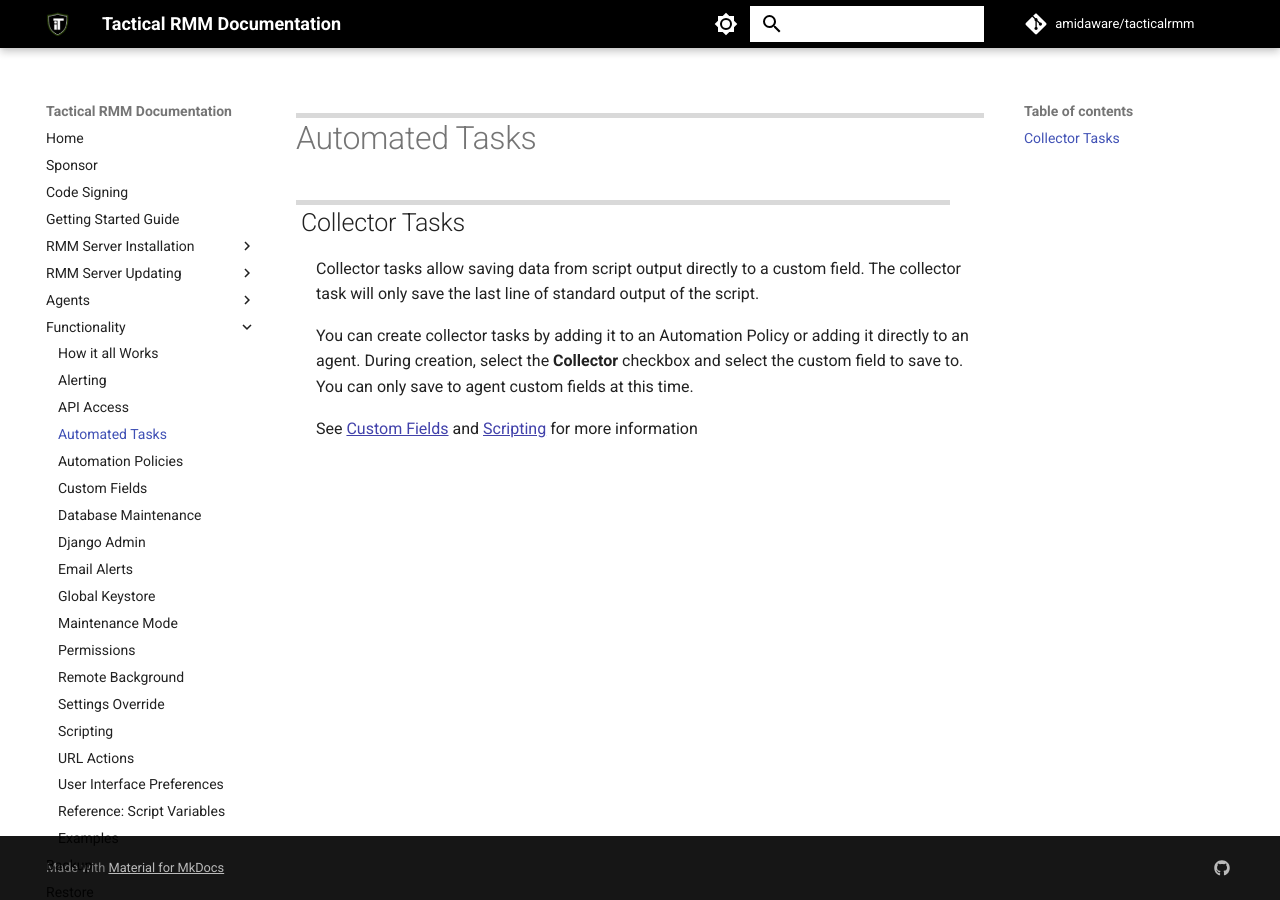
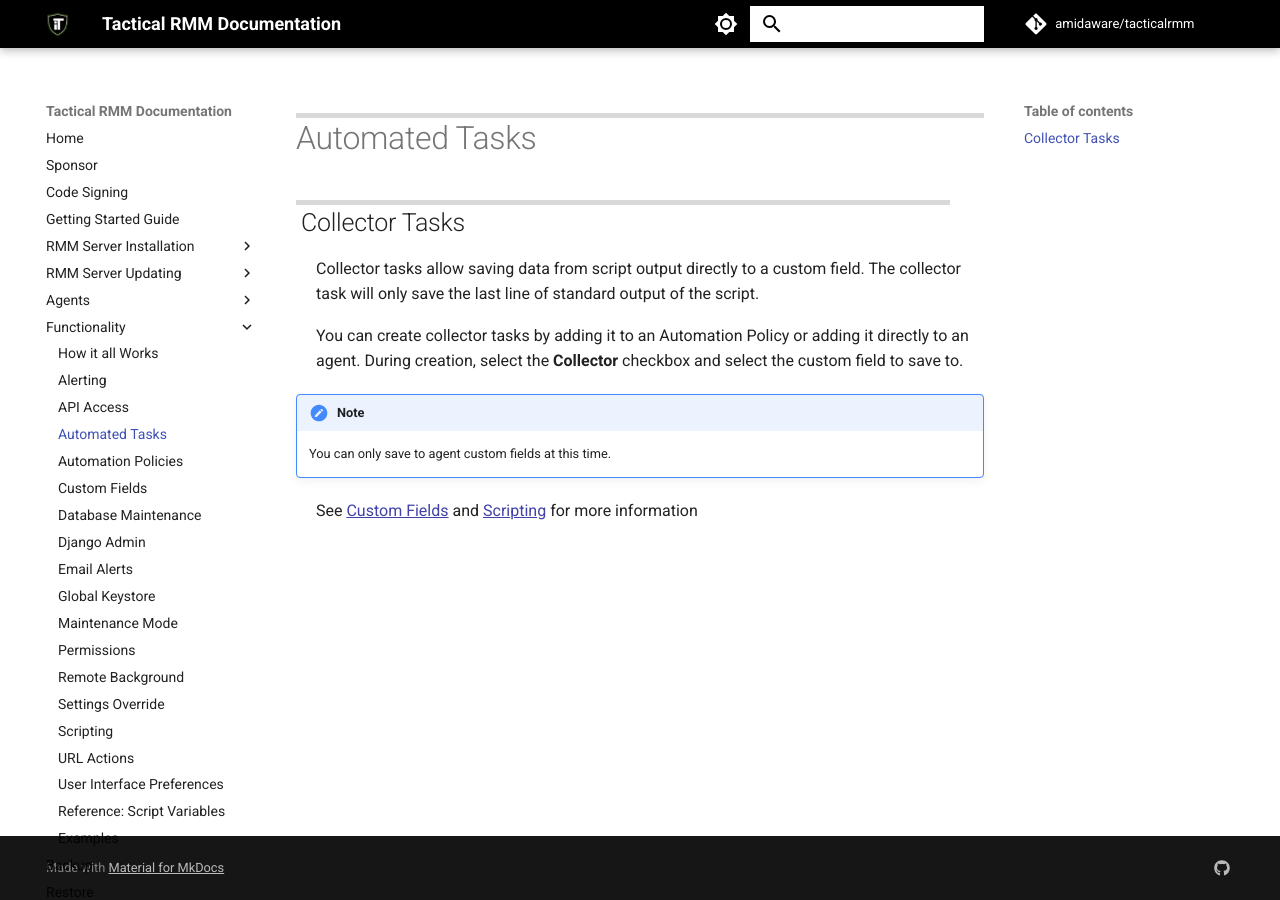
Before and after one commit to amidaware/trmm-docs, an MkDocs documentation site: the page built from docs/functions/automated_tasks.md, in a window 1280 px wide. Built offline with MkDocs 1.6.1 and Material for MkDocs 9.7.7, drawn with Linux system fonts in a browser that asks for light colours; comment, search, counter and statistics services are not loaded.

```diff
--- a/docs/functions/automated_tasks.md
+++ b/docs/functions/automated_tasks.md
@@ -4,6 +4,9 @@
 
 Collector tasks allow saving data from script output directly to a custom field. The collector task will only save the last line of standard output of the script.
 
-You can create collector tasks by adding it to an Automation Policy or adding it directly to an agent. During creation, select the **Collector** checkbox and select the custom field to save to. You can only save to agent custom fields at this time.
+You can create collector tasks by adding it to an Automation Policy or adding it directly to an agent. During creation, select the **Collector** checkbox and select the custom field to save to.
+
+!!!note
+    You can only save to agent custom fields at this time.
 
 See [Custom Fields](custom_fields.md) and [Scripting](scripting.md) for more information
```
